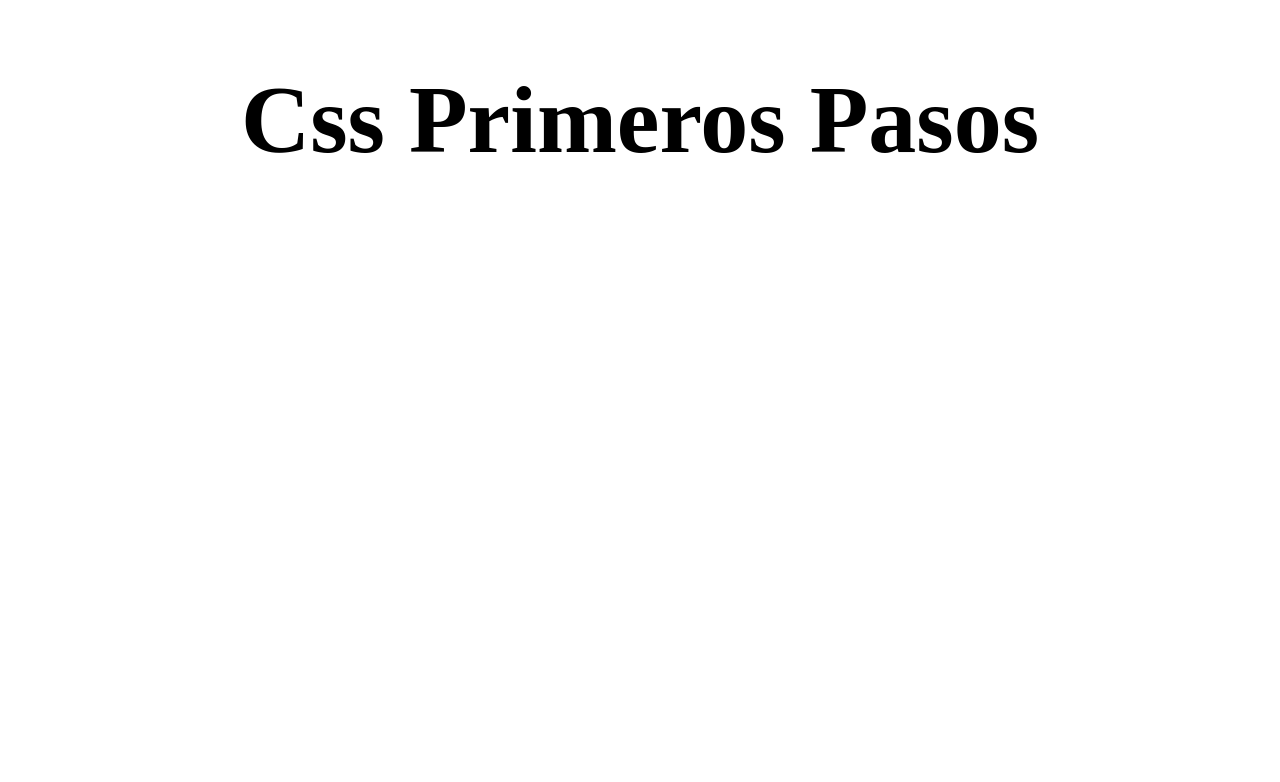
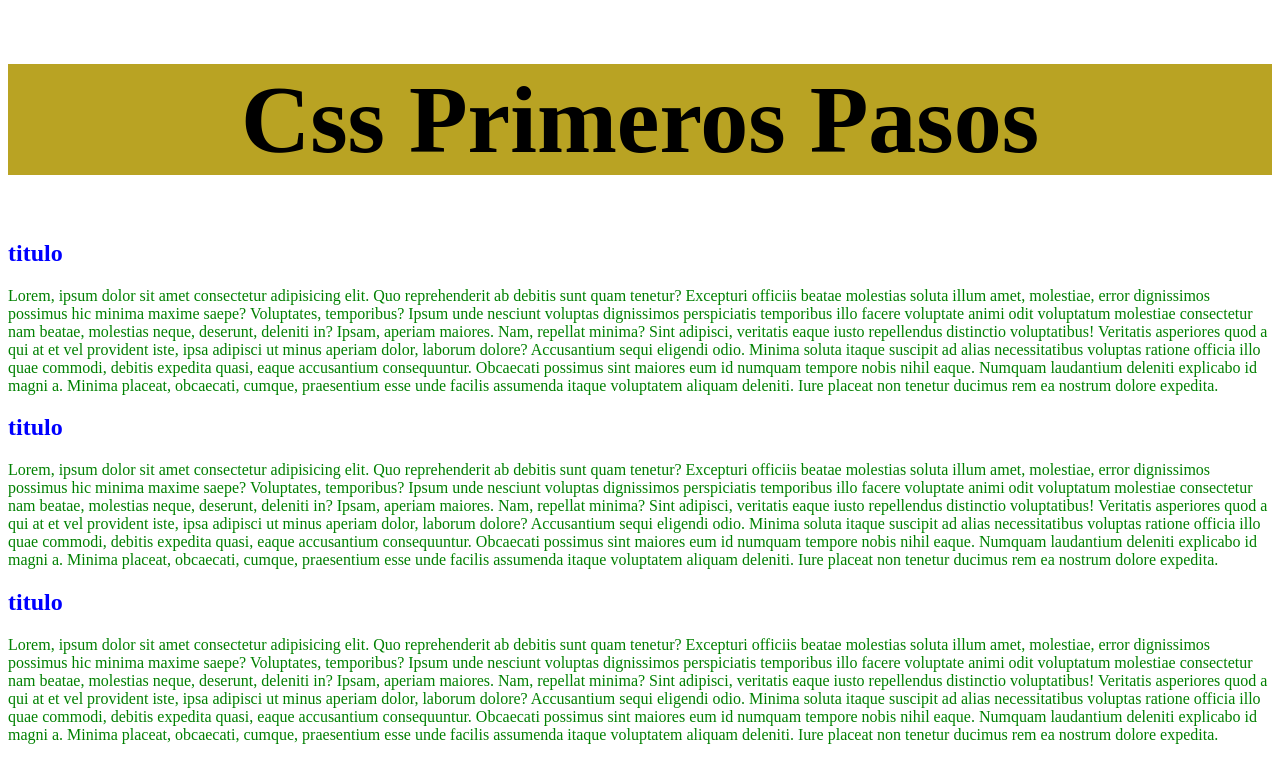
Before and after one commit to SoyNar/CSS, a plain HTML site: page index.html in a window 1280 px wide. Drawn offline with Linux system fonts and the light colour scheme.

Commit message:
agregando el js y mas estilos

```diff
--- a/index.html
+++ b/index.html
@@ -1,11 +1,13 @@
 <!DOCTYPE html>
 <html lang="en">
+
 <head>
     <meta charset="UTF-8">
     <meta name="viewport" content="width=device-width, initial-scale=1.0">
     <link rel="stylesheet" href="./src/css/stryle.css">
     <title>css primeros pasos</title>
 </head>
+
 <body>
     <header>
         <h1>css Primeros Pasos</h1>
@@ -13,11 +15,69 @@
     <main>
         <section>
             <article>
+                <h2>titulo</h2>
+                <p>Lorem, ipsum dolor sit amet consectetur adipisicing elit. Quo reprehenderit ab debitis sunt quam
+                    tenetur? Excepturi officiis beatae molestias soluta illum amet, molestiae, error dignissimos
+                    possimus hic minima maxime saepe?
+                    Voluptates, temporibus? Ipsum unde nesciunt voluptas dignissimos perspiciatis temporibus illo facere
+                    voluptate animi odit voluptatum molestiae consectetur nam beatae, molestias neque, deserunt,
+                    deleniti in? Ipsam, aperiam maiores. Nam, repellat minima?
+                    Sint adipisci, veritatis eaque iusto repellendus distinctio voluptatibus! Veritatis asperiores quod
+                    a qui at et vel provident iste, ipsa adipisci ut minus aperiam dolor, laborum dolore? Accusantium
+                    sequi eligendi odio.
+                    Minima soluta itaque suscipit ad alias necessitatibus voluptas ratione officia illo quae commodi,
+                    debitis expedita quasi, eaque accusantium consequuntur. Obcaecati possimus sint maiores eum id
+                    numquam tempore nobis nihil eaque.
+                    Numquam laudantium deleniti explicabo id magni a. Minima placeat, obcaecati, cumque, praesentium
+                    esse unde facilis assumenda itaque voluptatem aliquam deleniti. Iure placeat non tenetur ducimus rem
+                    ea nostrum dolore expedita.</p>
+            </article>
+        </section>
+        <section>
+            <article>
+                <h2>titulo</h2>
+                <p>Lorem, ipsum dolor sit amet consectetur adipisicing elit. Quo reprehenderit ab debitis sunt quam
+                    tenetur? Excepturi officiis beatae molestias soluta illum amet, molestiae, error dignissimos
+                    possimus hic minima maxime saepe?
+                    Voluptates, temporibus? Ipsum unde nesciunt voluptas dignissimos perspiciatis temporibus illo facere
+                    voluptate animi odit voluptatum molestiae consectetur nam beatae, molestias neque, deserunt,
+                    deleniti in? Ipsam, aperiam maiores. Nam, repellat minima?
+                    Sint adipisci, veritatis eaque iusto repellendus distinctio voluptatibus! Veritatis asperiores quod
+                    a qui at et vel provident iste, ipsa adipisci ut minus aperiam dolor, laborum dolore? Accusantium
+                    sequi eligendi odio.
+                    Minima soluta itaque suscipit ad alias necessitatibus voluptas ratione officia illo quae commodi,
+                    debitis expedita quasi, eaque accusantium consequuntur. Obcaecati possimus sint maiores eum id
+                    numquam tempore nobis nihil eaque.
+                    Numquam laudantium deleniti explicabo id magni a. Minima placeat, obcaecati, cumque, praesentium
+                    esse unde facilis assumenda itaque voluptatem aliquam deleniti. Iure placeat non tenetur ducimus rem
+                    ea nostrum dolore expedita.</p>
+            </article>
 
+        </section>
+        <section>
+            <article>
+                <h2>titulo</h2>
+                <p>Lorem, ipsum dolor sit amet consectetur adipisicing elit. Quo reprehenderit ab debitis sunt quam
+                    tenetur? Excepturi officiis beatae molestias soluta illum amet, molestiae, error dignissimos
+                    possimus hic minima maxime saepe?
+                    Voluptates, temporibus? Ipsum unde nesciunt voluptas dignissimos perspiciatis temporibus illo facere
+                    voluptate animi odit voluptatum molestiae consectetur nam beatae, molestias neque, deserunt,
+                    deleniti in? Ipsam, aperiam maiores. Nam, repellat minima?
+                    Sint adipisci, veritatis eaque iusto repellendus distinctio voluptatibus! Veritatis asperiores quod
+                    a qui at et vel provident iste, ipsa adipisci ut minus aperiam dolor, laborum dolore? Accusantium
+                    sequi eligendi odio.
+                    Minima soluta itaque suscipit ad alias necessitatibus voluptas ratione officia illo quae commodi,
+                    debitis expedita quasi, eaque accusantium consequuntur. Obcaecati possimus sint maiores eum id
+                    numquam tempore nobis nihil eaque.
+                    Numquam laudantium deleniti explicabo id magni a. Minima placeat, obcaecati, cumque, praesentium
+                    esse unde facilis assumenda itaque voluptatem aliquam deleniti. Iure placeat non tenetur ducimus rem
+                    ea nostrum dolore expedita.</p>
             </article>
+
         </section>
     </main>
     <footer></footer>
 
 </body>
+
 </html>
--- a/src/css/stryle.css
+++ b/src/css/stryle.css
@@ -2,4 +2,11 @@ h1{
     text-align: center;
     font-size: 6em;
     text-transform: capitalize;
+    background: rgb(185, 163, 35);
 }
+h2{
+    color: blue;
+}
+p{
+    color: green;
+}
```
Also changed, not shown: src/js/app.js (added).
